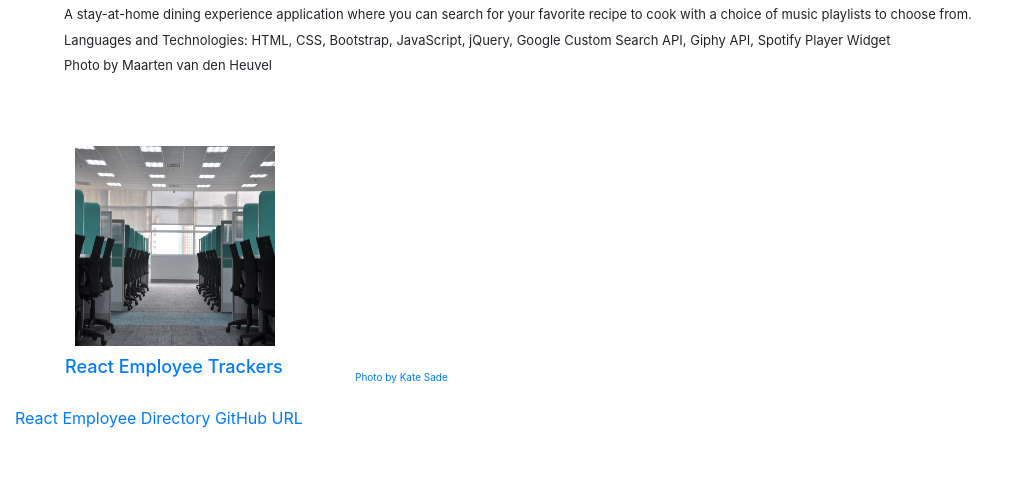
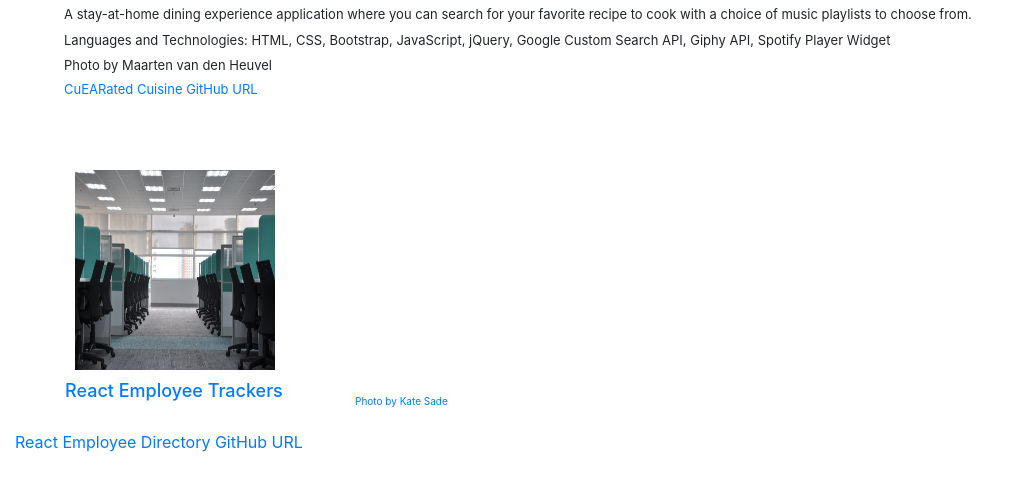
Before and after one commit to Jaesenix/JSPortfolio, a plain HTML site: page portfolio.html in a window 1280 px wide. Shown: the part 1226-1704 px from the top of the page, without its empty margins (0-1018 px from the left). Before the commit the page ends 1680 px from the top, so only its background shows below. Drawn offline with nearby package versions, Linux system fonts and the light colour scheme.

Commit message:
portfolio cooking

```diff
--- a/portfolio.html
+++ b/portfolio.html
@@ -76,6 +76,7 @@
                                 <p class="cookingSum">A stay-at-home dining experience application where you can search for your favorite recipe to cook with a choice of music playlists to choose from.</p>
                                 <p class="cookingLang">Languages and Technologies: HTML, CSS, Bootstrap, JavaScript, jQuery, Google Custom Search API, Giphy API, Spotify Player Widget</p>
                                 <p class="cookingCredit">Photo by Maarten van den Heuvel</p>
+                                <a href="https://github.com/Jaesenix/CuEARated-Cuisine.git" class="gitcooking">CuEARated Cuisine GitHub URL</a>
                             </div>
                         </div>
                     </div>
```
